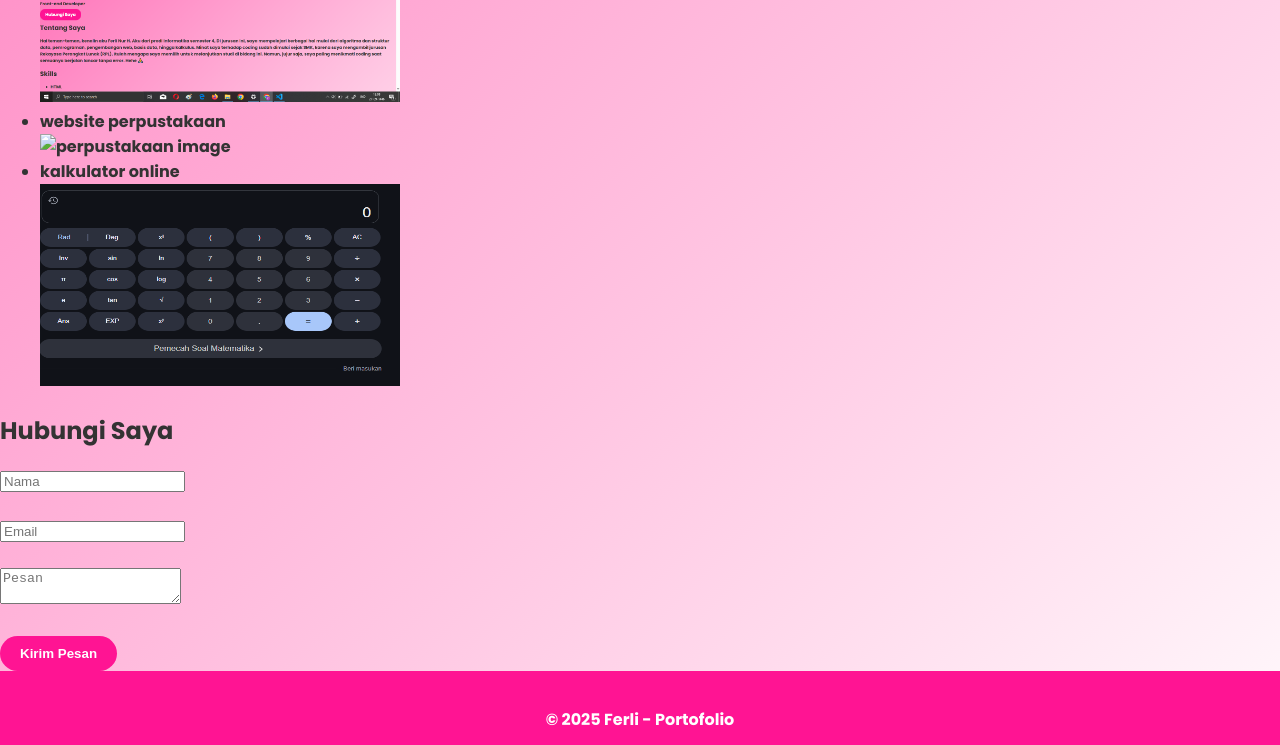
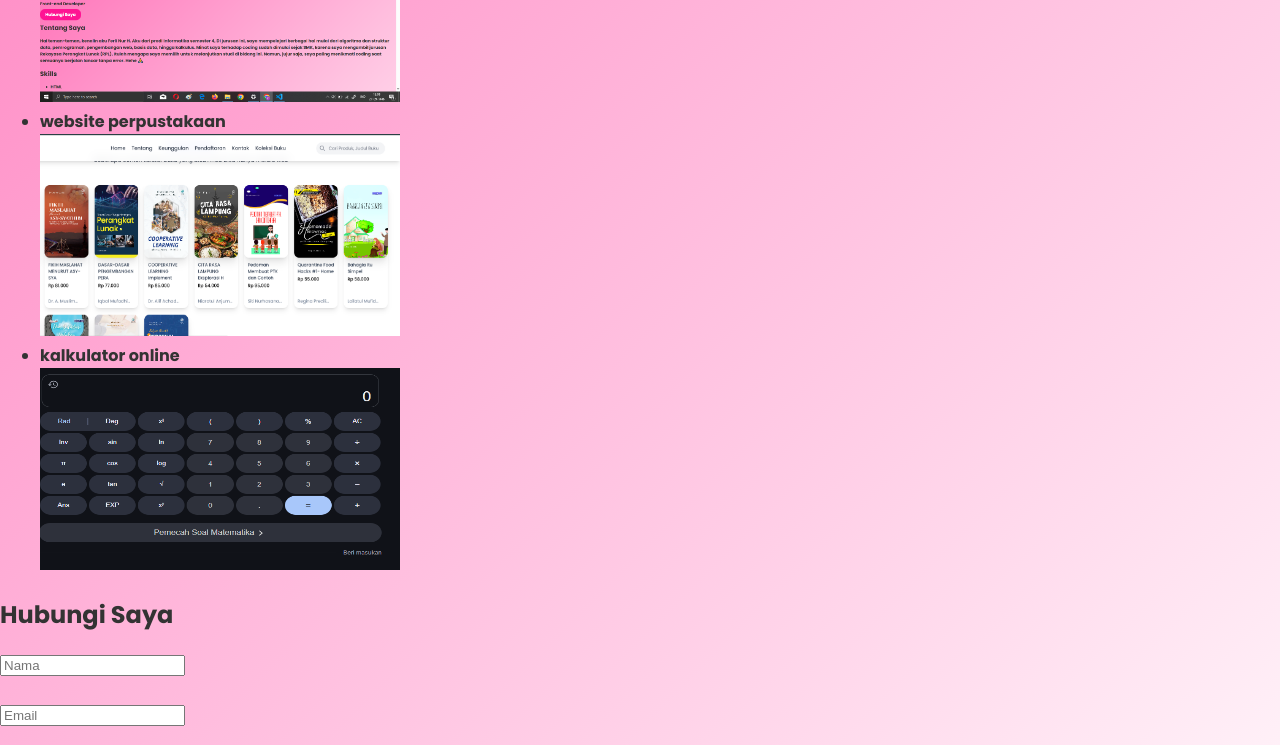
Before and after one commit to Ferlii/pem.web_ferlii, a plain HTML site: page Tugas1-231110165.html in a window 1280 px wide. Shown: the part 877-1622 px from the top of the page. Drawn offline with Linux system fonts and the light colour scheme.

Commit message:
Update Tugas1-231110165.html

```diff
--- a/Tugas1-231110165.html
+++ b/Tugas1-231110165.html
@@ -134,7 +134,7 @@
         <li>protofolio diri sendiri</li>
         <img src="protofolio.jpg.png" width="360" height="202" alt="protofolio image">
         <li>website perpustakaan</li>
-        <img src="perpustakaan.jpg.png" width="360" height="202" alt="perpustakaan image">
+        <img src="perpustakaan.png" width="360" height="202" alt="perpustakaan image">
         <li>kalkulator online</li>
         <img src="kalkulator.jpg.png" width="360" height="202" alt="kalkulator image">
 
```
